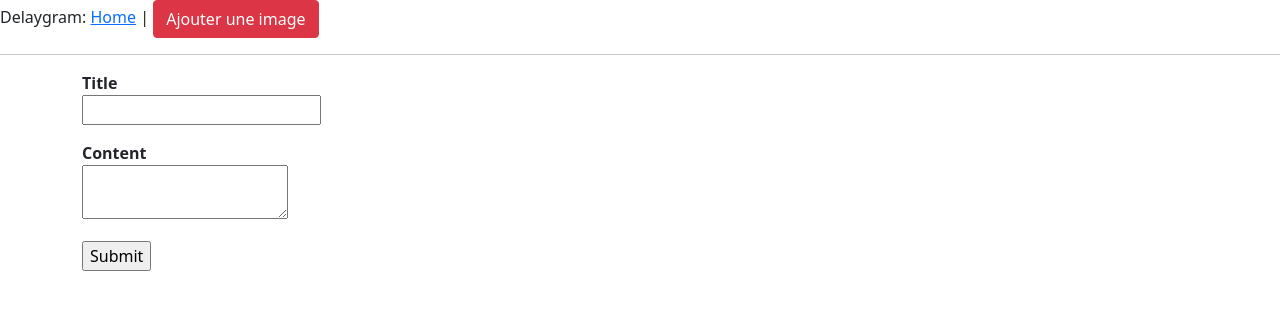
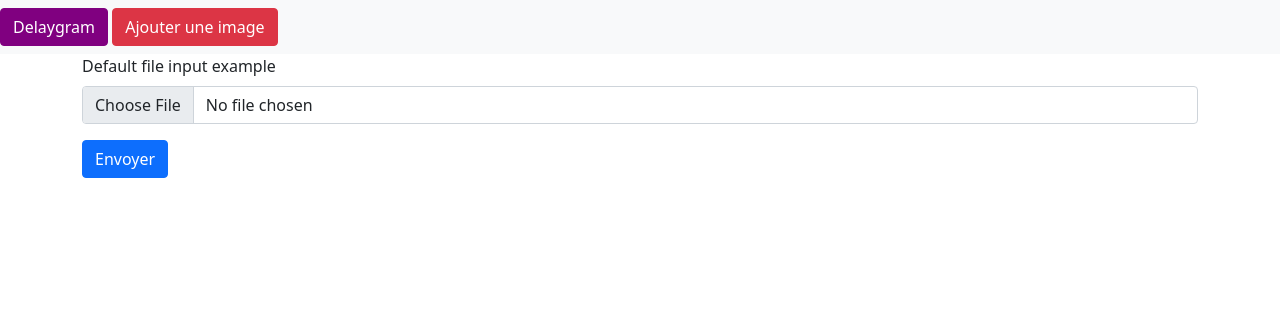
Before and after one commit to MadRealm/projet_web, a Flask app: page /posts/edit/ in a window 1280 px wide. Shown: the top 310 px of the page. Run offline with Flask 2, Linux system fonts and the light colour scheme; data that the repository does not hold is empty; parts of the project's set-up code (start-up, migrations or seed data) failed here and were passed over; some libraries are stand-ins or nearby versions.

Commit message:
Modification du formulaire

```diff
--- a/templates/edit_post_form.html.jinja2
+++ b/templates/edit_post_form.html.jinja2
@@ -4,12 +4,16 @@
 {% block body %}
     <form action="{{ url_for("create_or_process_post", post_id=post.id) }}" method="post">
         {{ form.hidden_tag() }}
+        <div class="mb-3">
+            <label for="formFile" class="form-label">Default file input example</label>
+            <input class="form-control" type="file" id="formFile">
+        </div>
+        <div>
 
-        <div class="form-group">
-            {{ render_field(form.title) }}
-            {{ render_field(form.content) }}
+        </div>
+        <div class = "col-10">
+            <button type = "submit" class = "btn btn-primary"> Envoyer</button>
+        </div>
 
-            <input type="submit">
-        </div>
     </form>
 {% endblock %}
--- a/templates/layout.html.jinja2
+++ b/templates/layout.html.jinja2
@@ -12,13 +12,14 @@
     </head>
     <body>
 
-    <header>
-        <div>Delaygram:
-            <a href="{{ url_for("index") }}">Home</a> |
-            <a href="{{ url_for("create_or_process_post")}}" class="btn btn-danger" id="#">Ajouter une image</a>
+    <nav class="navbar navbar-expand-lg navbar-light bg-light">
+
+        <div>
+            <a href="{{ url_for("index") }}" class = "btn btn-primary" style = "border-color: purple; background-color: purple"> Delaygram </a>
+            <a href="{{ url_for("create_or_process_post")}}" class="btn btn-danger" id="2">Ajouter une image</a>
         </div>
         <hr/>
-    </header>
+    </nav>
 
 
 
```
